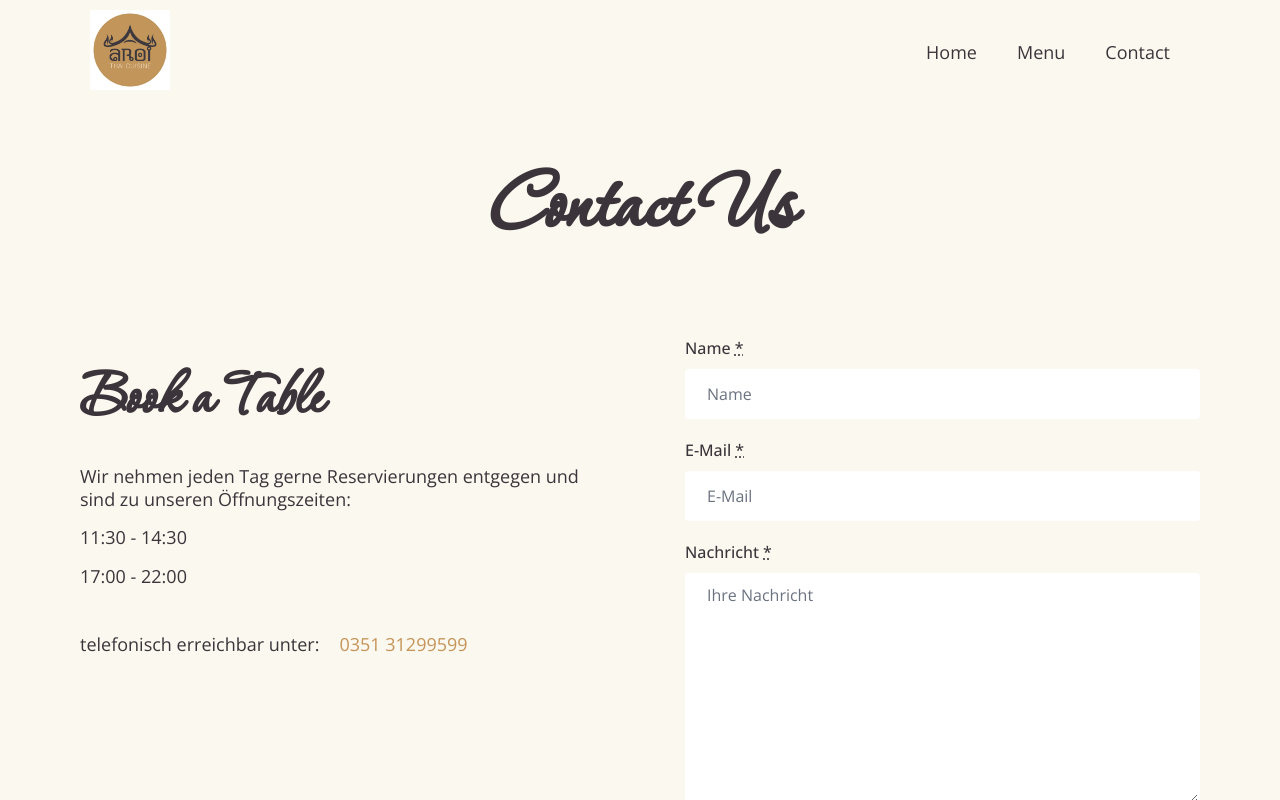
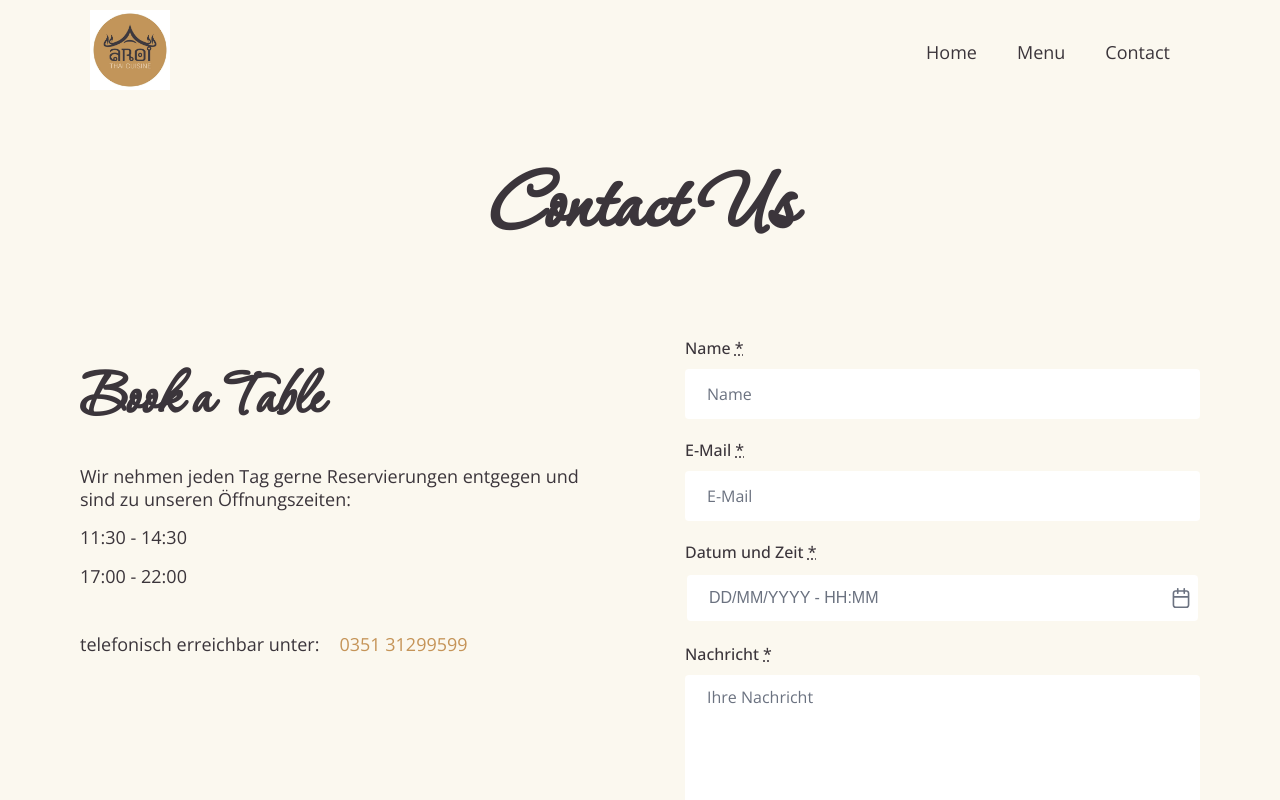
Before and after one commit to DepTrai95/aroi-thaicuisine, a Vue app: page /contact in a window 1280 px wide. Shown: the top 800 px of the page. Built offline with nearby package versions, Linux system fonts and the light colour scheme; a web font is replaced by a local one.

Commit message:
[FEATURE] finalize the contact-form with sendgrid-api and router to success page

```diff
--- a/src/assets/scss/_typo.scss
+++ b/src/assets/scss/_typo.scss
@@ -62,3 +62,15 @@ h3 {
 p {
    line-height: 1.3;
 }
+
+.h1 {
+   @extend h1;
+}
+
+.h2 {
+   @extend h2;
+}
+
+.h3 {
+   @extend h3;
+}
--- a/src/components/layout/form/ContactForm.vue
+++ b/src/components/layout/form/ContactForm.vue
@@ -1,9 +1,8 @@
 <template>
   <form @submit.prevent="submitForm">
+    <!-- NAME -->
     <div class="form-group" :class="{ invalid: !name.isValid }">
-      <label for="name">
-        Name <abbr title="Pflichtfeld">*</abbr>
-      </label>
+      <label for="name"> Name <abbr title="Pflichtfeld">*</abbr> </label>
       <input
         class="form-control"
         type="text"
@@ -16,10 +15,9 @@
         Bitte geben Sie Ihren Namen an.
       </p>
     </div>
+    <!-- EMAIL -->
     <div class="form-group" :class="{ invalid: !email.isValid }">
-      <label for="email">
-        E-Mail <abbr title="Pflichtfeld">*</abbr>
-      </label>
+      <label for="email"> E-Mail <abbr title="Pflichtfeld">*</abbr> </label>
       <input
         class="form-control"
         type="email"
@@ -32,6 +30,34 @@
         Das E-Mail Feld darf nicht leer sein!
       </p>
     </div>
+    <!-- DATEPICKER -->
+    <div class="form-group" :class="{ invalid: !selectedDate.isValid }">
+      <label for="selectedDate">
+        Datum und Zeit <abbr title="Pflichtfeld">*</abbr>
+      </label>
+      <Calendar
+        v-model="selectedDate.val"
+        showIcon
+        inputId="selectedDate"
+        iconDisplay="input"
+        dateFormat="dd.mm.yy"
+        showTime
+        hourFormat="24"
+        :minDate="minDate"
+        :maxDate="maxDate"
+        :manualInput="false"
+        class="customCalendarStyle"
+        @blur="clearValidity('selectedDate')"
+        placeholder="DD/MM/YYYY - HH:MM"
+      />
+      <p
+        v-if="!selectedDate.isValid"
+        :class="{ invalid: !selectedDate.isValid }"
+      >
+        Es muss ein Datum ausgewählt sein
+      </p>
+    </div>
+    <!-- MESSAGE -->
     <div class="form-group" :class="{ invalid: !message.isValid }">
       <label for="message">
         Nachricht <abbr title="Pflichtfeld">*</abbr>
@@ -39,7 +65,7 @@
       <textarea
         class="form-control"
         id="message"
-        rows="10"
+        rows="7"
         v-model.trim="message.val"
         @blur="clearValidity('message')"
         placeholder="Ihre Nachricht"
@@ -50,9 +76,7 @@
     </div>
 
     <p v-if="!formIsValid">Bitte überprüfen Sie noch einmal ihre Angaben.</p>
-    <base-button
-      mode="btn--primary"
-    >Nachricht abschicken</base-button>
+    <base-button mode="btn--primary">Nachricht abschicken</base-button>
   </form>
 </template>
 
@@ -72,7 +96,13 @@ export default {
         val: "",
         isValid: true,
       },
+      selectedDate: {
+        val: "",
+        isValid: true,
+      },
       formIsValid: true,
+      minDate: null,
+      maxDate: null,
     };
   },
   methods: {
@@ -85,55 +115,97 @@ export default {
         this.name.isValid = false;
         this.formIsValid = false;
       }
-      if (this.email.val === "" || !this.email.val.includes('@') || this.email.val < 8) {
+      if (
+        this.email.val === "" ||
+        !this.email.val.includes("@") ||
+        this.email.val < 8
+      ) {
         this.email.isValid = false;
         this.formIsValid = false;
+      }
+
+      if (this.selectedDate.val === "") {
+        this.selectedDate.isValid = false;
+        this.formIsValid = false;
+        console.log("Selected date is not valid");
       }
       if (this.message.val === "") {
         this.message.isValid = false;
         this.formIsValid = false;
       }
     },
+    formatDate(string) {
+      const curDateString = string.toString().substring(4, 21).split(" ");
+
+      const monthNames = {
+        Jan: "01",
+        Feb: "02",
+        Mar: "03",
+        Apr: "04",
+        May: "05",
+        Jun: "06",
+        Jul: "07",
+        Aug: "08",
+        Sep: "09",
+        Oct: "10",
+        Nov: "11",
+        Dec: "12",
+      };
+
+      const day = curDateString[1];
+      const month = monthNames[curDateString[0]];
+      const year = curDateString[2];
+      const time = curDateString[3];
+
+      const formattedDate = `${day}.${month}.${year} - ${time} Uhr`;
+      return formattedDate;
+    },
     async submitForm() {
       this.validateForm();
 
       if (!this.formIsValid) {
-        console.log('Form validation failed!');
+        console.log("Form validation failed!");
         return;
       } else {
         const formData = {
           name: this.name.val,
           email: this.email.val,
           message: this.message.val,
+          date: this.formatDate(this.selectedDate.val),
         };
 
         try {
-
-          const headers = {
-            "Access-Control-Allow-Origin": "*",
-            "Access-Control-Allow-Headers": "Content-Type",
-            "Access-Control-Allow-Methods": "GET, POST, OPTIONS",
-          };
-
-          const response = await fetch('/.netlify/functions/sendEmail', {
-            method: 'POST',
+          const response = await fetch("/.netlify/functions/sendEmail", {
+            method: "POST",
             headers: {
-              'Content-Type': 'application/json',
+              "Content-Type": "application/json",
             },
             body: JSON.stringify({
-              to: 'dennidnguyen@yahoo.de', // Setzen Sie hier die E-Mail des Empfängers
+              to: "info@aroi-dresden.de", // Setzen Sie hier die E-Mail des Empfängers
               name: formData.name,
               email: formData.email,
-              message: formData.message,
+              text: formData.message,
+              date: formData.date,
             }),
           });
+
+          // console.log(response.body);
         } catch (error) {
-          console.error('Fehler beim Senden der E-Mail:', error);
-        };
+          console.error("Fehler beim Abschicken des Kontaktformulars:", error);
+        }
 
-        console.log('Form submitted successfully!');
+        this.$router.push("/success");
       }
     },
+  },
+  mounted() {
+    const currentDate = new Date();
+    currentDate.setHours(currentDate.getHours() + 1);
+    const maxDate = new Date();
+    maxDate.setMonth(maxDate.getMonth() + 12);
+
+    this.minDate = currentDate;
+    this.maxDate = maxDate;
   },
 };
 </script>
@@ -144,12 +216,12 @@ export default {
 }
 
 .form-control {
+  @include responsive-font-size(1.6rem, 1.8rem);
   border: 2px solid transparent;
   border-radius: 4px;
   display: block;
   color: $color-body;
   font-family: inherit;
-  font-size: 1.6rem;
   min-height: 5rem;
   line-height: 1.3;
   padding: 1rem 2rem;
@@ -167,18 +239,22 @@ export default {
 }
 
 label {
+  @include responsive-font-size(1.6rem, 1.8rem);
   color: $color-body;
   display: block;
-  font-size: 1.6rem;
   font-weight: 500;
   margin-bottom: 1rem;
+}
+
+textarea {
+  resize: vertical;
 }
 
 .invalid {
   label,
   p {
+    @include responsive-font-size(1.6rem, 1.8rem);
     color: $color-error;
-    font-size: 1.6rem;
     margin-top: 0.5rem;
   }
 
@@ -188,3 +264,60 @@ label {
   }
 }
 </style>
+
+<style lang="scss">
+.p-calendar {
+  border-radius: 4px;
+  border: 2px solid transparent;
+  color: $color-body;
+  min-height: 5rem;
+  transition: background-color 0.3s, border-color 0.3s;
+  width: 100%;
+}
+
+.p-inputtext {
+  @include responsive-font-size(1.6rem, 1.8rem);
+  border: 2px solid transparent;
+  border-radius: 4px;
+  box-shadow: none;
+  color: $color-body;
+  padding: 1rem 2rem;
+
+  &:hover,
+  &:focus,
+  &:focus-visible,
+  &:focus-within {
+    border-color: $color-primary;
+  }
+
+  &:focus {
+    background-color: $color-background;
+  }
+}
+.p-datepicker-month,
+.p-datepicker-year,
+.p-hour-picker > span,
+.p-minute-picker > span {
+  @include responsive-font-size(1.8rem, 2rem);
+  padding: 1.5rem 0;
+}
+
+.p-datepicker td > span {
+  padding: 2rem;
+}
+
+.p-datepicker-trigger-icon {
+  height: 2rem;
+  margin-top: -1rem;
+  width: 2rem;
+}
+
+.p-component,
+.p-datepicker-calendar {
+  @include responsive-font-size(1.6rem, 1.8rem);
+}
+
+.p-datepicker .p-monthpicker .p-monthpicker-month {
+  padding: 1rem;
+}
+</style>
--- a/src/components/pages/contact/ContactUs.vue
+++ b/src/components/pages/contact/ContactUs.vue
@@ -31,6 +31,7 @@
 
 <script>
 import ContactForm from "../../layout/form/ContactForm.vue";
+
 
 export default {
   components: {
--- /dev/null
+++ b/src/components/pages/success/Success.vue
@@ -0,0 +1,16 @@
+<template>
+   <section>
+      <div class="inner">
+         <div class="text-center">
+            <h1>Formular erfolgreich abgeschickt!</h1>
+            <p>Wir melden uns bei Ihnen so schnell es geht!</p>
+         </div>
+      </div>
+   </section>
+</template>
+
+<style lang="scss" scoped>
+p {
+   @include responsive-font-size(2.4rem, 3rem);
+}
+</style>
--- a/src/main.js
+++ b/src/main.js
@@ -9,13 +9,16 @@ import 'primevue/resources/themes/lara-light-amber/theme.css';
 import PrimeVue from 'primevue/config';
 import Card from 'primevue/card';
 import Timeline from 'primevue/timeline';
+import Calendar from 'primevue/calendar';
 
 const app = createApp(App);
 app.use(router);
 app.use(PrimeVue, {});
 
+app.component('base-button', Button);
 app.component('Card', Card);
 app.component('Timeline', Timeline);
-app.component('base-button', Button);
+app.component('Calendar', Calendar);
+
 
 app.mount('#app')
--- a/src/router.js
+++ b/src/router.js
@@ -4,6 +4,7 @@ import { createWebHistory } from "vue-router";
 import Home from "./components/pages/home/Home.vue";
 import OurMenu from "./components/pages/menu/OurMenu.vue";
 import ContactUs from "./components/pages/contact/ContactUs.vue";
+import Success from "./components/pages/success/Success.vue";
 import Impress from "./components/pages/impress/Impress.vue";
 import NotFound from "./components/pages/NotFound.vue";
 
@@ -13,6 +14,7 @@ const router = createRouter({
     { path: "/", component: Home },
     { path: "/menu", component: OurMenu },
     { path: "/contact", component: ContactUs },
+    { path: "/success", component: Success },
     { path: "/impressum", component: Impress },
     { path: "/:notFound(.*)", component: NotFound },
   ],
```
Also changed, not shown: src/components/pages/impress/Impress.vue (+47 -5 lines), 1 other file (tests, documents, lock files or other folders).
